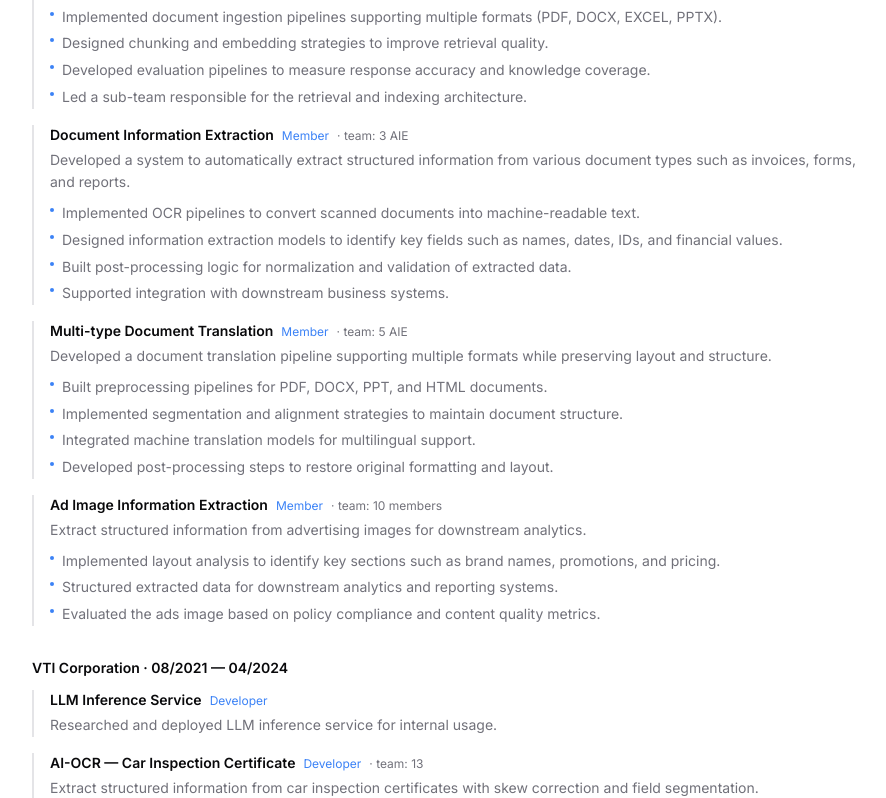
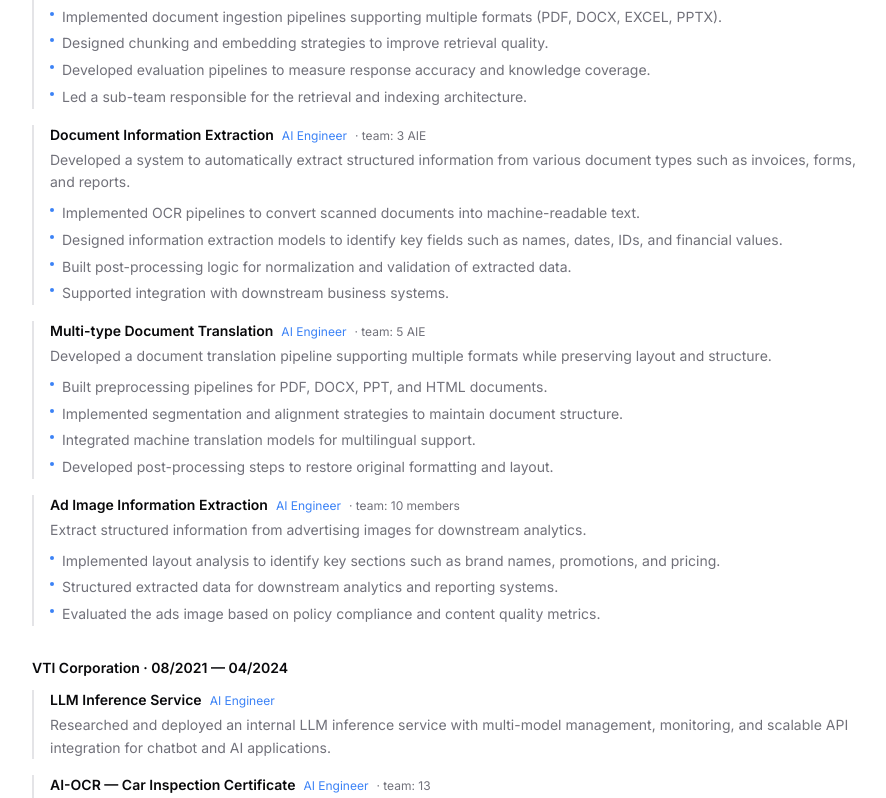
Before and after one commit to ngluonghungg2611/blogs, a Next.js app: page /about in a window 1280 px wide. Shown: the part 2662-3460 px from the top of the page, without its empty margins (192-1078 px from the left). Built offline with nearby package versions, Linux system fonts and the light colour scheme; no server answers.

Commit message:
update desc proj VTI

```diff
--- a/src/app/about/page.tsx
+++ b/src/app/about/page.tsx
@@ -277,7 +277,7 @@ export default function AboutPage() {
                     'Led a sub-team responsible for the retrieval and indexing architecture.',
                   ]
                 },
-                { name: 'Document Information Extraction', role: 'Member', team: '3 AIE',
+                { name: 'Document Information Extraction', role: 'AI Engineer', team: '3 AIE',
                   desc: 'Developed a system to automatically extract structured information from various document types such as invoices, forms, and reports.',
                   bullets: [
                     'Implemented OCR pipelines to convert scanned documents into machine-readable text.',
@@ -286,7 +286,7 @@ export default function AboutPage() {
                     'Supported integration with downstream business systems.',
                   ]
                 },
-                { name: 'Multi-type Document Translation', role: 'Member', team: '5 AIE',
+                { name: 'Multi-type Document Translation', role: 'AI Engineer', team: '5 AIE',
                   desc: 'Developed a document translation pipeline supporting multiple formats while preserving layout and structure.',
                   bullets: [
                     'Built preprocessing pipelines for PDF, DOCX, PPT, and HTML documents.',
@@ -295,7 +295,7 @@ export default function AboutPage() {
                     'Developed post-processing steps to restore original formatting and layout.',
                   ]
                 },
-                { name: 'Ad Image Information Extraction', role: 'Member', team: '10 members',
+                { name: 'Ad Image Information Extraction', role: 'AI Engineer', team: '10 members',
                   desc: 'Extract structured information from advertising images for downstream analytics.',
                   bullets: [
                     'Implemented layout analysis to identify key sections such as brand names, promotions, and pricing.',
@@ -333,13 +333,13 @@ export default function AboutPage() {
             </div>
             <div className="space-y-4">
               {[
-                { name: 'LLM Inference Service', role: 'Developer', team: null, desc: 'Researched and deployed LLM inference service for internal usage.' },
-                { name: 'AI-OCR — Car Inspection Certificate', role: 'Developer', team: '13', desc: 'Extract structured information from car inspection certificates with skew correction and field segmentation.' },
-                { name: 'Retail Customer Tracking & Auto Payment', role: 'Developer', team: '10', desc: 'Multi-object tracking for retail customers with automatic payment on Rockchip edge devices.' },
-                { name: 'Auto-Training Pipeline (Retail)', role: 'Developer', team: '5', desc: 'Triggered retraining with YOLOv5/v8 + CLIP when new objects are detected in retail environments, reducing manual effort ~60%.' },
-                { name: 'Billboard Audience Analytics', role: 'Developer', team: '15', desc: 'Age, gender, and dwell-time estimation for marketing insights deployed on edge hardware.' },
-                { name: 'Japanese Driving License OCR', role: 'Developer', team: '15', desc: 'Key-field extraction using PaddleOCR with custom post-processing, deployed as a REST API.' },
-                { name: 'eKYC Identity Verification', role: 'Developer', team: null, desc: 'Identity verification pipeline combining face detection, liveness detection, and ID card OCR.' },
+                { name: 'LLM Inference Service', role: 'AI Engineer', team: null, desc: 'Researched and deployed an internal LLM inference service with multi-model management, monitoring, and scalable API integration for chatbot and AI applications.' },
+                { name: 'AI-OCR — Car Inspection Certificate', role: 'AI Engineer', team: '13', desc: 'Developed an OCR pipeline to extract structured information from car inspection certificates, including skew correction, field segmentation, and domain fine-tuning of PaddleOCR models.' },
+                { name: 'Retail Customer Tracking & Auto Payment', role: 'AI Engineer', team: '10', desc: 'Implemented multi-object tracking and customer behavior analysis for automatic payment systems deployed on Rockchip edge devices with optimized AI inference.' },
+                { name: 'Auto-Training Pipeline (Retail)', role: 'AI Engineer', team: '5', desc: 'Built an automated training pipeline using YOLOv5/v8 and CLIP to detect new retail objects and trigger model retraining, reducing manual dataset preparation by ~60%.' },
+                { name: 'Billboard Audience Analytics', role: 'AI Engineer', team: '15', desc: 'Developed edge-based analytics to estimate audience age, gender, and dwell time using computer vision models, enabling real-time marketing insights.' },
+                { name: 'Japanese Driving License OCR', role: 'AI Engineer', team: '15', desc: 'Built a key-field extraction system for Japanese driving licenses using PaddleOCR with domain-specific fine-tuning and custom post-processing, deployed as a REST API service.' },
+                { name: 'eKYC Identity Verification', role: 'AI Engineer', team: null, desc: 'Implemented an identity verification pipeline combining face detection, liveness detection, and ID card OCR with optimized inference and monitoring for production systems.' },
               ].map((p) => (
                 <div key={p.name} className="pl-4 border-l-2 border-border">
                   <div className="flex flex-wrap items-baseline gap-2 mb-1">
```
